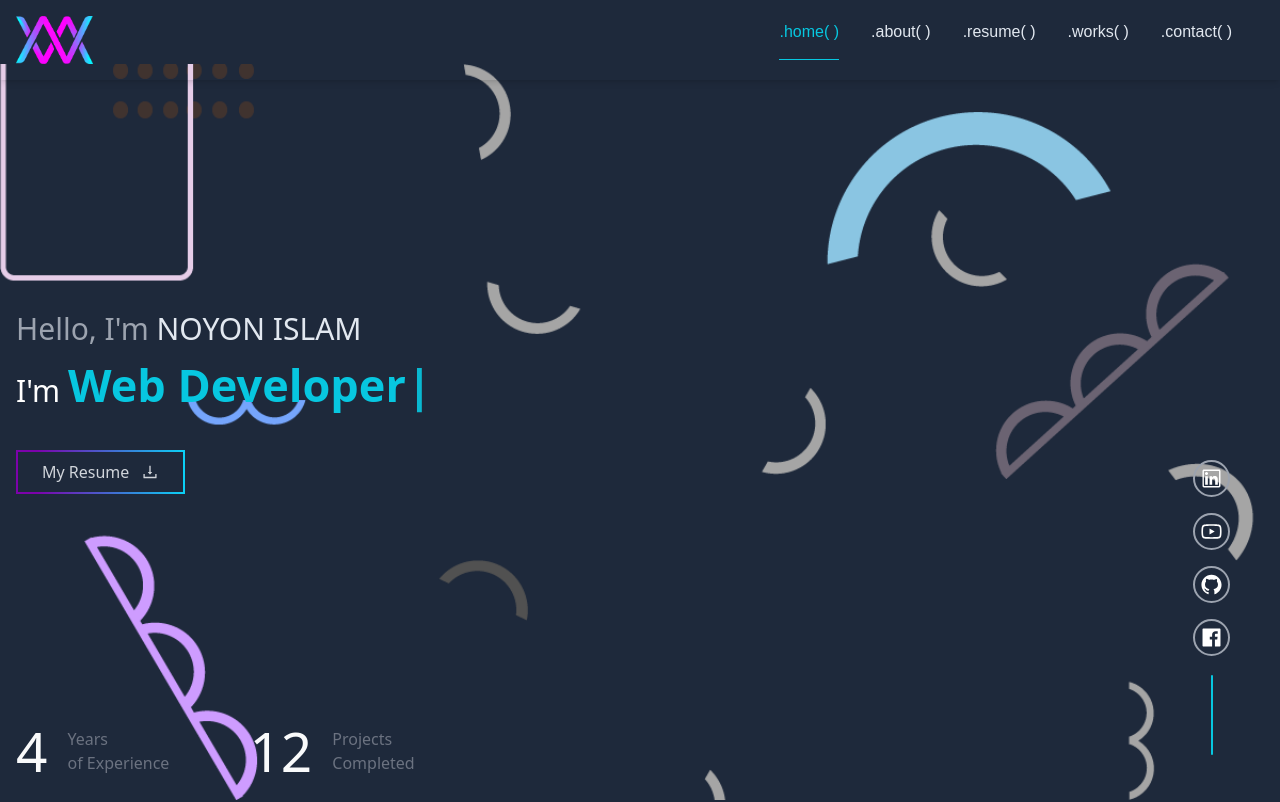
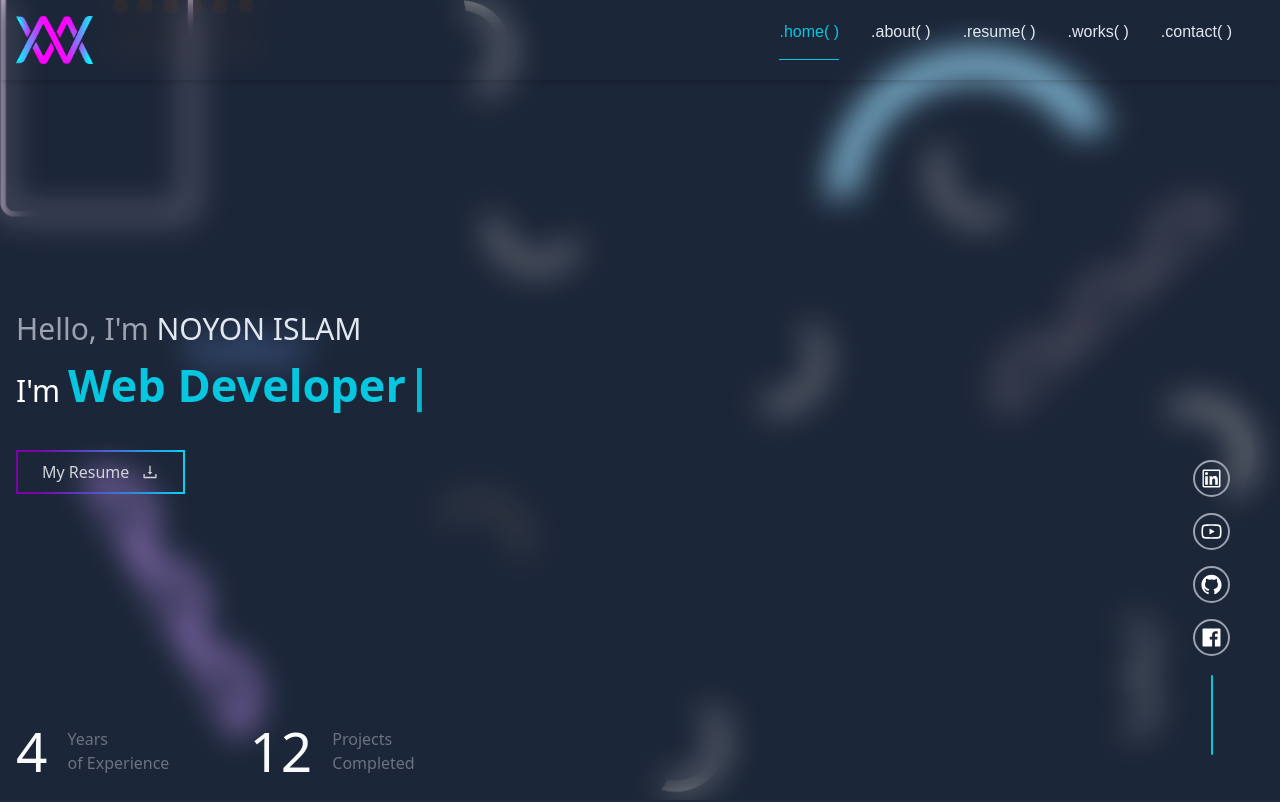
Before and after one commit to codeernoyon/nayan_islam-protfolio, a React (Create React App) app: page / in a window 1280 px wide. Shown: the top 802 px of the page. Built offline with nearby package versions, Linux system fonts and the light colour scheme.

Commit message:
update hero bg

```diff
--- a/src/app/components/elements/HeroBottom/index.js
+++ b/src/app/components/elements/HeroBottom/index.js
@@ -3,7 +3,7 @@ import { COUNTERS, SOCIAL_ICONS } from "../../../data";
 
 function HeroBottom({ icons, experience }) {
   return (
-    <div className="absolute md:bottom-2 bottom-5 left-0 w-full">
+    <div className="absolute md:bottom-2 bottom-5 left-0 w-full z-20">
       <div className="container">
         <div className="flex justify-between md:flex-row flex-col gap-4 items-center">
           {/* ==== left side - Counters ==== */}
--- a/src/app/components/sections/Hero/index.js
+++ b/src/app/components/sections/Hero/index.js
@@ -9,16 +9,18 @@ function Hero() {
   const { content, icons, experience } = HeroAnimation;
 
   return (
-    <section className="relative h-screen flex overflow-hidden" name="Hero">
+    <section className="relative h-screen flex overflow-x-hidden" name="Hero">
       {/* ==== Hero Background Image ==== */}
+      <div className=" absolute w-screen top-0 right-0 0 h-screen bg-slate-900 z-10 backdrop-filter backdrop-blur-lg bg-opacity-10"></div>
+
       <img
         src={bgImage}
         alt="Hero Background"
-        className="absolute w-screen  right-0 h-screen object-cover bg-top	 z-1"
+        className="absolute w-screen h-screen top-0  right-0 object-cover bg-top	 z-1"
         loading="lazy"
       />
       {/* ==== Hero Content ==== */}
-      <div className="container flex items-center relative z-2">
+      <div className="container flex items-center relative z-20">
         <motion.div
           className="flex items-center justify-center flex-col w-[100%] sm:items-start sm:justify-start"
           initial={content.start}
```
